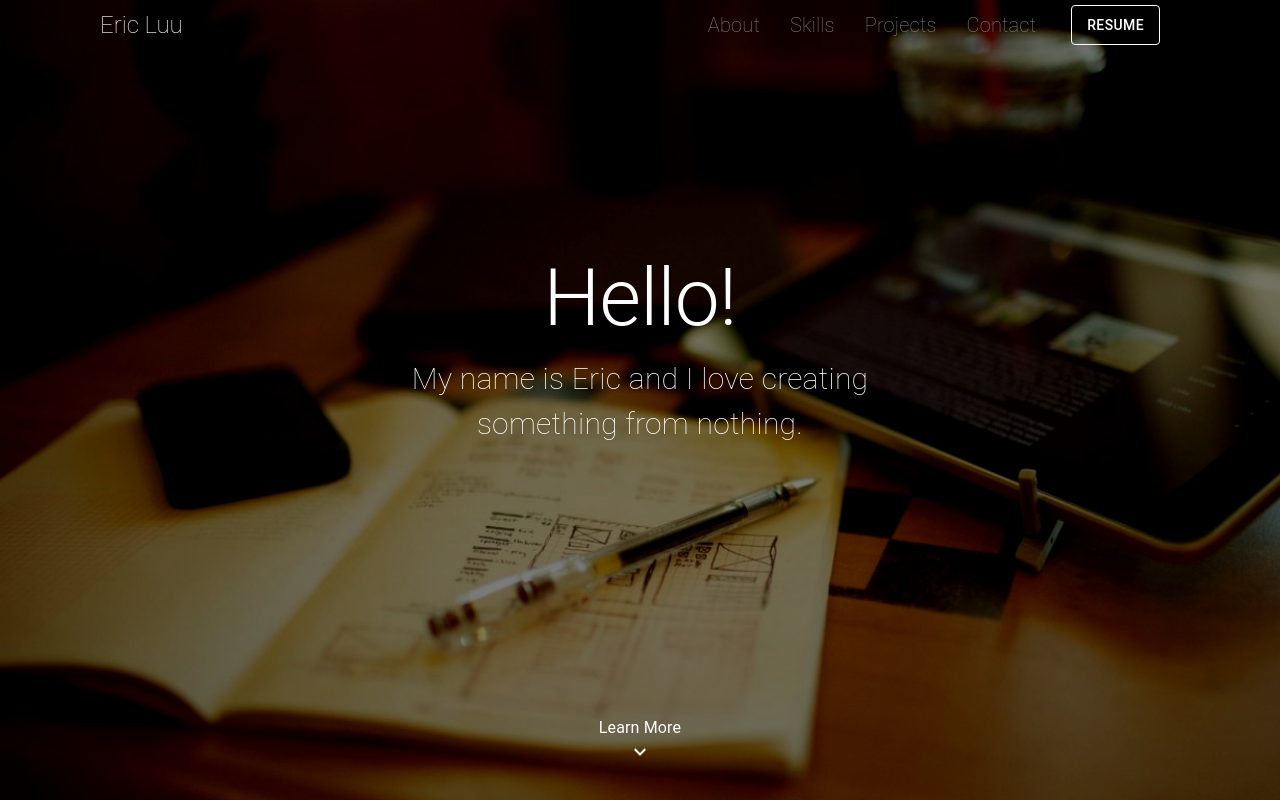
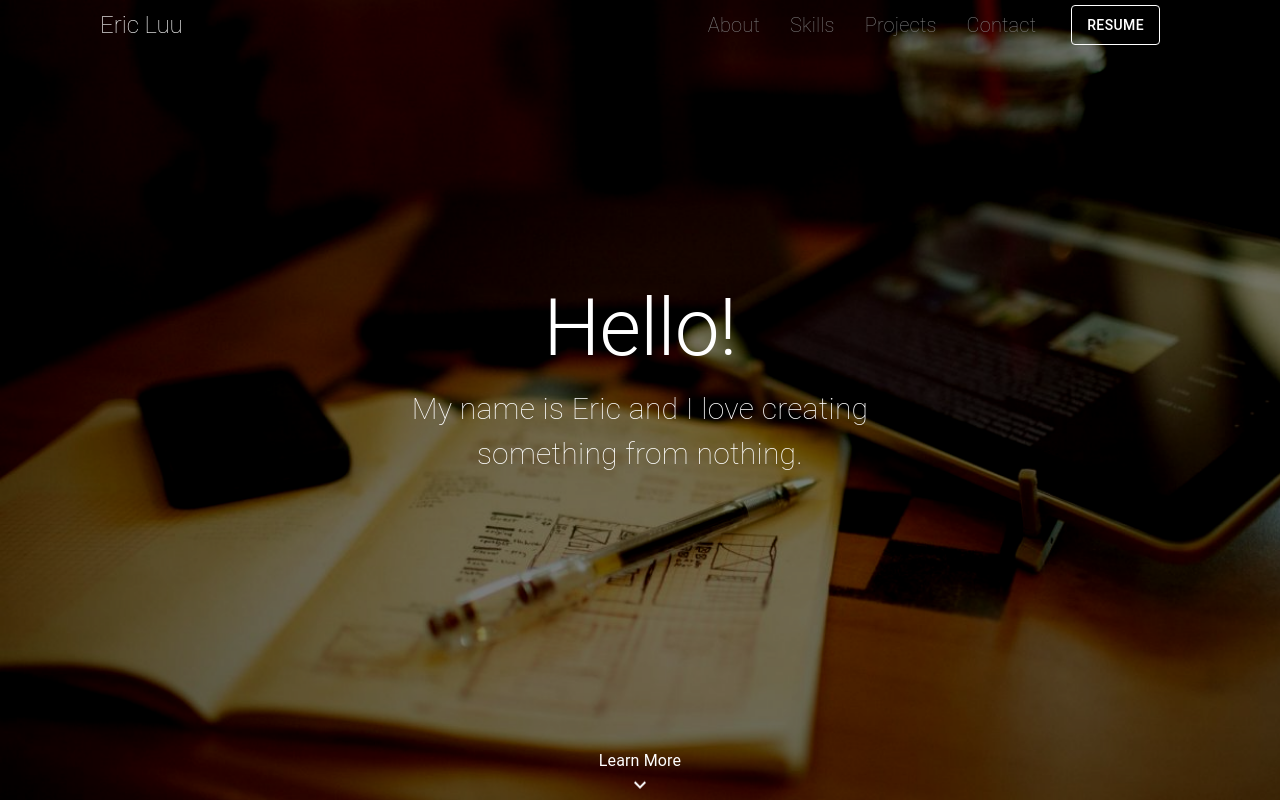
Before and after one commit to ericlus/portfolio, a React (Create React App) app in the folder client/: page / in a window 1280 px wide. Shown: the top 800 px of the page. Built offline with nearby package versions, Linux system fonts and the light colour scheme; the HTML template or start-up script is replaced by a standard one.

Commit message:
Fixed the homepage text position

```diff
--- a/client/src/HomeInfo.jsx
+++ b/client/src/HomeInfo.jsx
@@ -7,14 +7,17 @@ import Link from "@material-ui/core/Link";
 const HomeInfo = () => {
   return (
     <Grid container direction="row" justify="center" alignItems="center">
-      <Grid item xs={6}>
+      <Grid item xs={6} style={{ height: "100vh" }}>
         <Typography
           variant="h2"
           style={{
+            display: "flex",
             color: "white",
-            textAlign: "center",
-            margin: "250px 0px 10px 0px",
-            fontSize: "80px"
+            justifyContent: "center",
+            alignItems: "flex-end",
+            marginBottom: "10px",
+            fontSize: "80px",
+            height: "47%"
           }}
         >
           Hello!
@@ -30,7 +33,15 @@ const HomeInfo = () => {
           My name is Eric and I love creating something from nothing.
         </Typography>
 
-        <div style={{ textAlign: "center", margin: "270px 0px 10px 0px" }}>
+        <div
+          style={{
+            textAlign: "center",
+            width: "100%",
+            position: "absolute",
+            bottom: "0",
+            right: "0"
+          }}
+        >
           <Link
             href="#About"
             underline="none"
```
